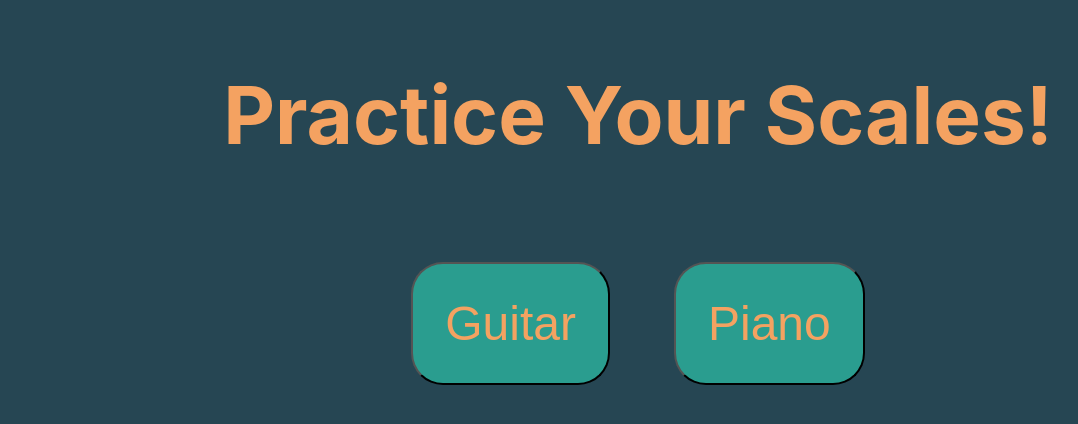
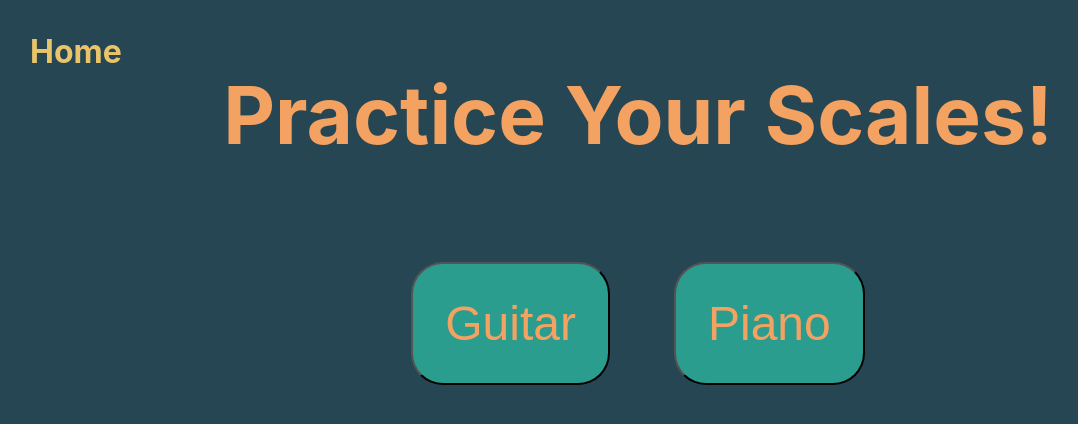
Before and after one commit to alinan-vn/music-scales-practice, a React (Create React App) app: page / in a window 1280 px wide. Shown: the top 424 px of the page, without its empty margins (2-1080 px from the left). Built offline with nearby package versions, Linux system fonts and the light colour scheme.

Commit message:
added nav and styled it, redirects to landing page btn set up

```diff
--- /dev/null
+++ b/src/components/global/nav/index.js
@@ -0,0 +1,17 @@
+import React from 'react';
+
+class Nav extends React.Component{
+    render(){
+        return(
+            <header>
+                <ul className='nav-ul'>
+                    <li className='nav-li'>
+                        <a className='nav-a' href='/'>Home</a>
+                    </li>
+                </ul>
+            </header>
+        )
+    }
+}
+
+export default Nav
--- a/src/index.js
+++ b/src/index.js
@@ -2,10 +2,12 @@ import React from 'react';
 import ReactDOM from 'react-dom';
 import './index.css';
 import App from './App';
+import Nav from './components/global/nav/index';
 import * as serviceWorker from './serviceWorker';
 
 ReactDOM.render(
   <body>
+    <Nav />
     <App />
   </body>,
   document.getElementById('root')
--- /dev/null
+++ b/src/scss/_nav.scss
@@ -0,0 +1,24 @@
+header {
+    position: fixed;
+    top: 0;
+}
+
+.nav {
+    &-ul {
+        margin: 0;
+        padding: 0;
+        display: flex;
+    }
+
+    &-li {
+        list-style-type: none;
+        padding: 2rem;
+    }
+
+    &-li > a {
+        text-decoration: none;
+        font-size: 2rem;
+        font-weight: bold;
+        color: $third-color;
+    }
+}
--- a/src/scss/main.scss
+++ b/src/scss/main.scss
@@ -1,4 +1,5 @@
 @import './variables';
+@import './nav';
 @import './landing';
 
 body {
```
